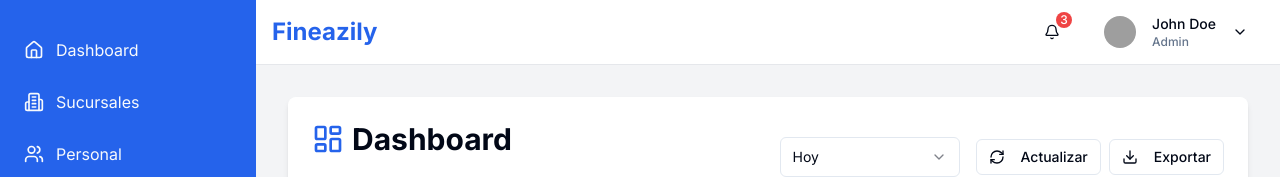
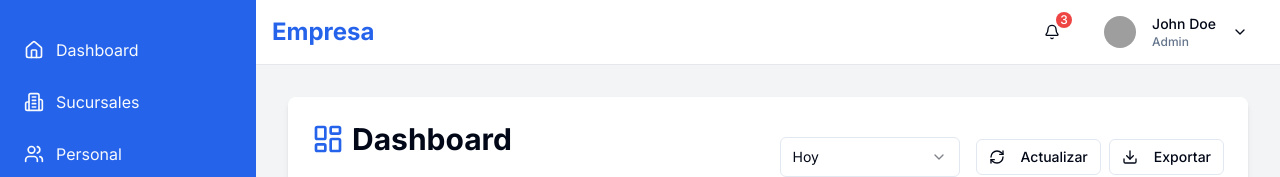
Before and after one commit to jerangel1/Empresa, a Next.js app: page / in a window 1280 px wide. Shown: the top 177 px of the page. Built offline with nearby package versions, Linux system fonts and the light colour scheme; grey boxes are pictures that could not be loaded.

Commit message:
feat: openGraph

```diff
--- a/app/components/Header.tsx
+++ b/app/components/Header.tsx
@@ -42,7 +42,7 @@
 
   return (
     <header className="bg-white border-b border-gray-200 px-4 py-3 flex items-center justify-between">
-      <h1 className="text-2xl font-bold text-primary">Fineazily</h1>
+      <h1 className="text-2xl font-bold text-primary">Empresa</h1>
       <div className="flex items-center space-x-4">
         <Dialog open={showNotifications} onOpenChange={setShowNotifications}>
           <DialogTrigger asChild>
--- a/app/layout.tsx
+++ b/app/layout.tsx
@@ -37,13 +37,13 @@
     url: '/',
     images: [
       {
-        url: '/logo.png',
+        url: 'public/logo.png',
         width: 1200,
         height: 630,
         alt: 'EmpresaPro Dashboard - Visualización Inteligente de Datos',
       },
       {
-        url: '/logo.png',
+        url: 'public/logo.png',
         width: 600,
         height: 600,
         alt: 'EmpresaPro - Excelencia en Gestión Empresarial',
```
